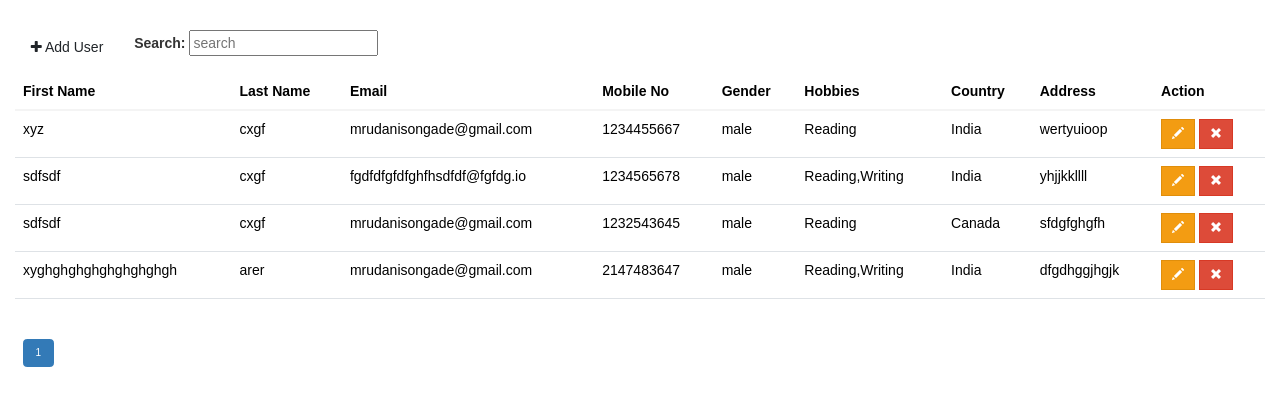
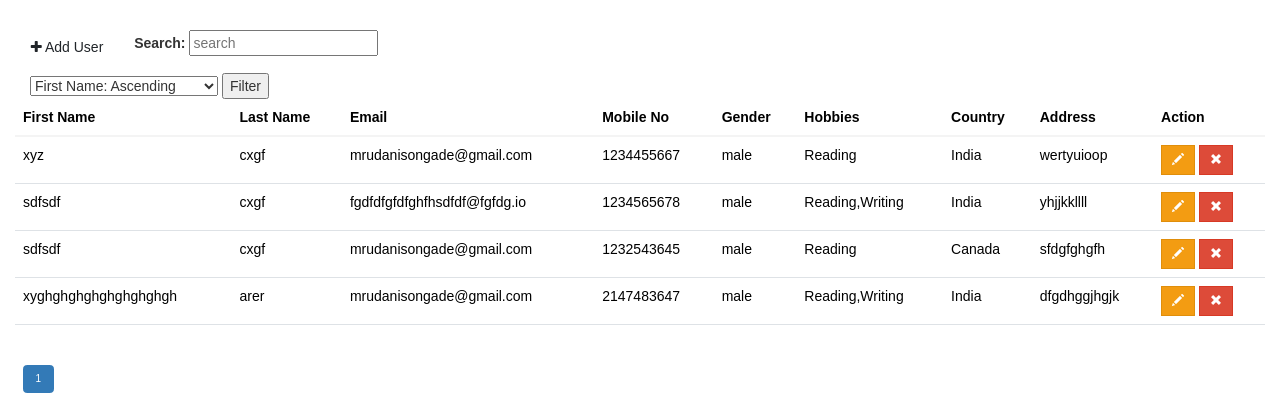
Before and after one commit to Mrudu30/userform, a Flask app: page / in a window 1280 px wide. Shown: the part 50-470 px from the top of the page. Run offline with Flask 3, Linux system fonts and the light colour scheme; data comes from the database, SQL or seed files in the repository; some libraries are stand-ins or nearby versions.

Commit message:
sorting finished

```diff
--- a/app.py
+++ b/app.py
@@ -11,17 +11,24 @@ db = Database()
 @app.route('/search/',methods=['POST','GET'])
 @app.route('/',methods=['POST','GET'])
 def home():
+    form_type = request.form.get('form_type')
+
     if request.method == 'POST':
-        fname = request.form['fname']
-        return redirect(url_for('search',fname=fname))
+        if form_type == 'search':
+            print(request.form)
+            fname = request.form['fname']
+            return redirect(url_for('search',fname=fname))
+        elif form_type == 'sort':
+            order = request.form['order']
+            print(order)
+            data = db.sort(order=order)
+            return render_template('home_utf8.html',userlist=data,messages=get_flashed_messages())
 
     # pagination
     per_page = 5  # Number of items per page
     page = int(request.args.get('page', 1))
 
     data = db.readuser(id=None,fname=None)
-
-
 
     total_users = len(data)
     total_pages = ceil(total_users / per_page)
@@ -40,11 +47,12 @@ def home():
 @app.route('/search/<string:fname>/')
 def search(fname):
     if fname == '':
-        data = db.readuser(f_name=None,id=None)
+        data = db.readuser(fname=None,id=None)
     else:
-        data = db.readuser(f_name=fname,id=None)
+        data = db.readuser(fname=fname,id=None)
 
     return render_template('home_utf8.html',userlist=data,messages=get_flashed_messages())
+
 
 # Add User routes
 @app.route("/add")
--- a/templates/home_utf8.html
+++ b/templates/home_utf8.html
@@ -23,7 +23,30 @@
             <div class="form-group">
             <label for="search">Search: </label>
             <input type="text" name="fname" placeholder="search" class="form-input">
+            <input type="hidden" name="form_type" value="search">
             </div>
+        </form>
+        <form action="/" method="post" class="col-sm-6">
+            <select name="order" id="">
+                <optgroup label="First Name">
+                    <option value="['f_name','asc']">First Name: Ascending</option>
+                    <option value="['f_name','desc']">First Name: Descending</option>
+                </optgroup>
+                <optgroup label="Last Name">
+                    <option value="['l_name','asc']">Last Name: Ascending</option>
+                    <option value="['l_name','desc']">Last Name: Descending</option>
+                </optgroup>
+                <optgroup label="Email">
+                    <option value="['email','asc']">Email: Ascending</option>
+                    <option value="['email','desc']">Email: Descending</option>
+                </optgroup>
+                <optgroup label="Mobile No.">
+                    <option value="['mobno','asc']">Mobile No.: Ascending</option>
+                    <option value="['mobno','desc']">Mobile No.: Descending</option>
+                </optgroup>
+            </select>
+            <input type="hidden" name="form_type" value="sort">
+            <input type="submit" value="Filter">
         </form>
     </div>
 
```
